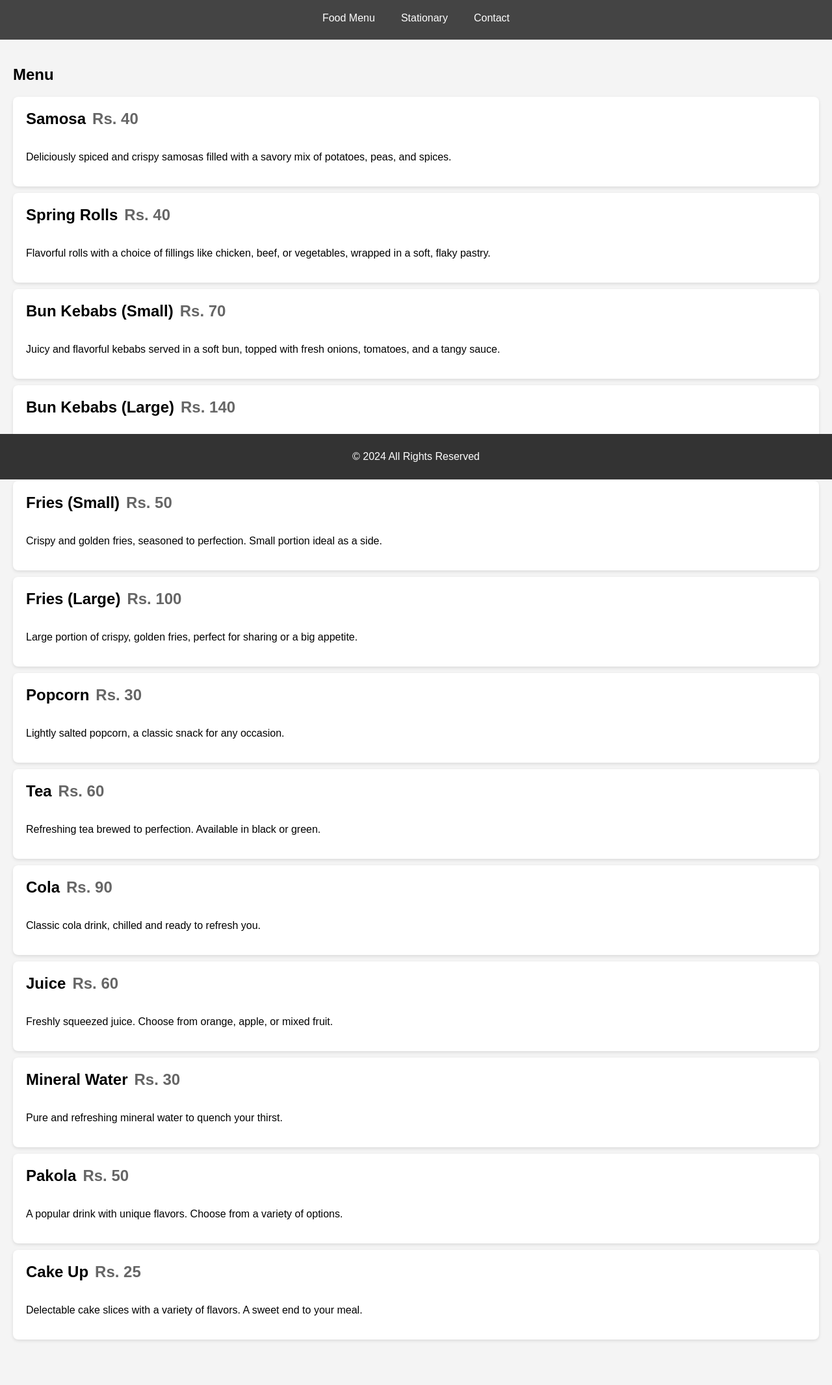
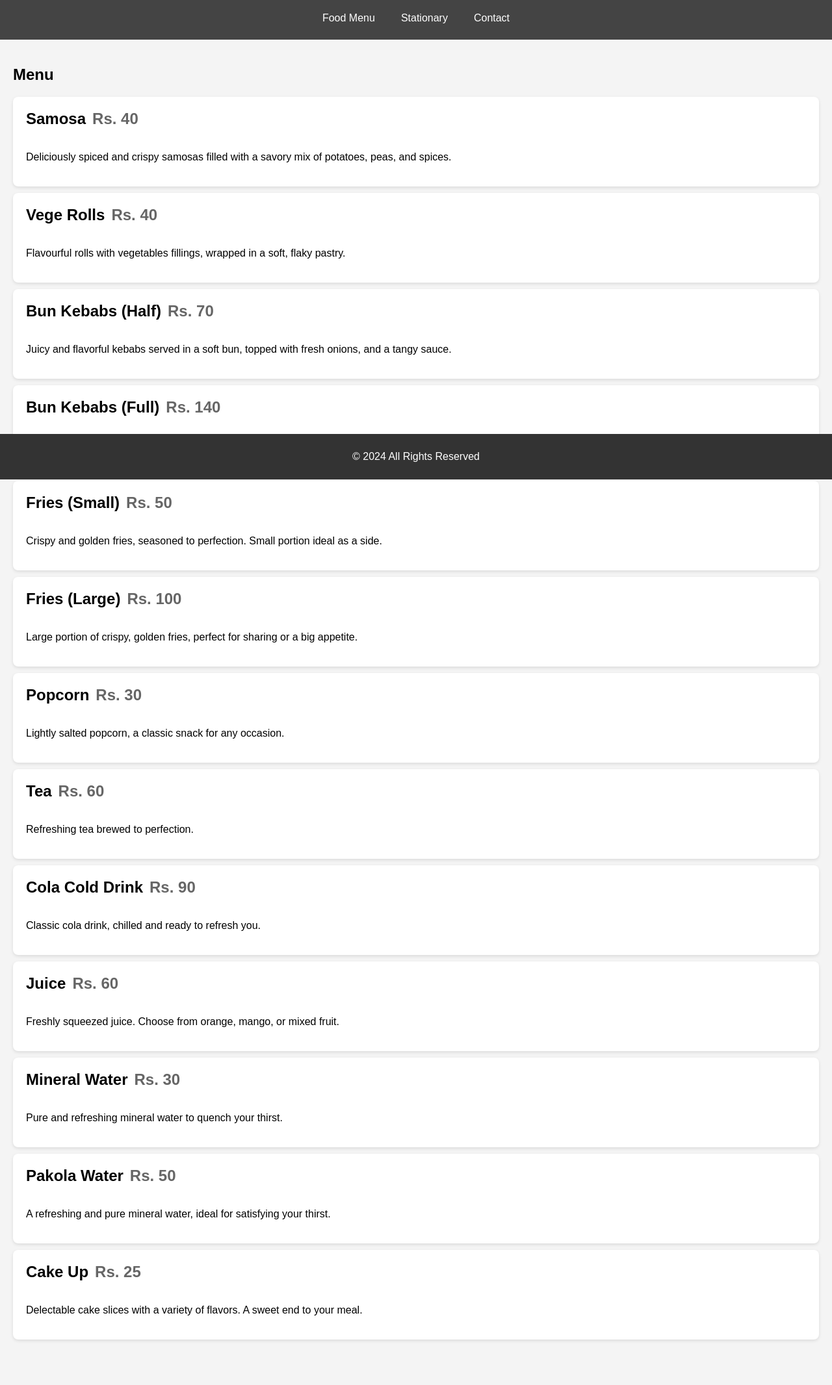
Before and after one commit to MUCafeteria/MUCafeteria, a plain HTML site: page index.html in a window 1280 px wide. Shown: the part 62-2194 px from the top of the page at 65% size. Drawn offline with Linux system fonts and the light colour scheme.

Commit message:
Add files via upload

```diff
--- a/index.html
+++ b/index.html
@@ -3,7 +3,7 @@
 <head>
     <meta charset="UTF-8">
     <meta name="viewport" content="width=device-width, initial-scale=1.0">
-    <title>EJ's Cafeteria - Food Menu</title>
+    <title>MU Cafeteria - Food Menu</title>
     <style>
         body {
             font-family: Arial, sans-serif;
@@ -76,7 +76,7 @@
 </head>
 <body>
     <div class="header">
-        <h1>EJ's Cafeteria</h1>
+        <h1>MU's Cafeteria</h1>
     </div>
     <div class="nav">
         <a href="index.html">Food Menu</a>
@@ -90,16 +90,16 @@
             <p>Deliciously spiced and crispy samosas filled with a savory mix of potatoes, peas, and spices.</p>
         </div>
         <div class="menu-item">
-            <h2>Spring Rolls <span class="price">Rs. 40</span></h2>
-            <p>Flavorful rolls with a choice of fillings like chicken, beef, or vegetables, wrapped in a soft, flaky pastry.</p>
+            <h2>Vege Rolls <span class="price">Rs. 40</span></h2>
+            <p>Flavourful rolls with vegetables fillings, wrapped in a soft, flaky pastry.</p>
         </div>
         <div class="menu-item">
-            <h2>Bun Kebabs (Small) <span class="price">Rs. 70</span></h2>
-            <p>Juicy and flavorful kebabs served in a soft bun, topped with fresh onions, tomatoes, and a tangy sauce.</p>
+            <h2>Bun Kebabs (Half) <span class="price">Rs. 70</span></h2>
+            <p>Juicy and flavorful kebabs served in a soft bun, topped with fresh onions, and a tangy sauce.</p>
         </div>
         <div class="menu-item">
-            <h2>Bun Kebabs (Large) <span class="price">Rs. 140</span></h2>
-            <p>Extra-large version of our popular bun kebabs, with more juicy kebab and toppings.</p>
+            <h2>Bun Kebabs (Full) <span class="price">Rs. 140</span></h2>
+            <p>Extra-large version of our popular bun kebabs.</p>
         </div>
         <div class="menu-item">
             <h2>Fries (Small) <span class="price">Rs. 50</span></h2>
@@ -115,23 +115,23 @@
         </div>
         <div class="menu-item">
             <h2>Tea <span class="price">Rs. 60</span></h2>
-            <p>Refreshing tea brewed to perfection. Available in black or green.</p>
+            <p>Refreshing tea brewed to perfection.</p>
         </div>
         <div class="menu-item">
-            <h2>Cola <span class="price">Rs. 90</span></h2>
+            <h2>Cola Cold Drink <span class="price">Rs. 90</span></h2>
             <p>Classic cola drink, chilled and ready to refresh you.</p>
         </div>
         <div class="menu-item">
             <h2>Juice <span class="price">Rs. 60</span></h2>
-            <p>Freshly squeezed juice. Choose from orange, apple, or mixed fruit.</p>
+            <p>Freshly squeezed juice. Choose from orange, mango, or mixed fruit.</p>
         </div>
         <div class="menu-item">
             <h2>Mineral Water <span class="price">Rs. 30</span></h2>
             <p>Pure and refreshing mineral water to quench your thirst.</p>
         </div>
         <div class="menu-item">
-            <h2>Pakola <span class="price">Rs. 50</span></h2>
-            <p>A popular drink with unique flavors. Choose from a variety of options.</p>
+            <h2>Pakola Water<span class="price">Rs. 50</span></h2>
+            <p>A refreshing and pure mineral water, ideal for satisfying your thirst.</p>
         </div>
         <div class="menu-item">
             <h2>Cake Up <span class="price">Rs. 25</span></h2>
```
Also changed, not shown: contact.html (+3 -3 lines), stationary.html (+10 -14 lines).
